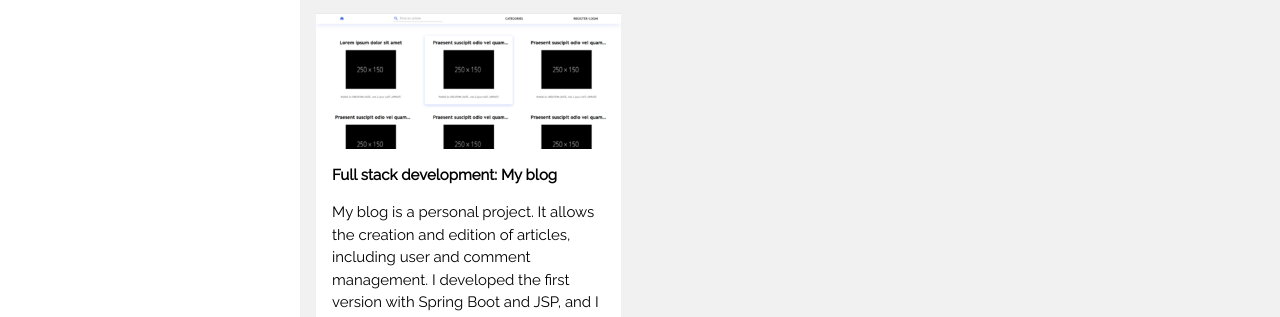
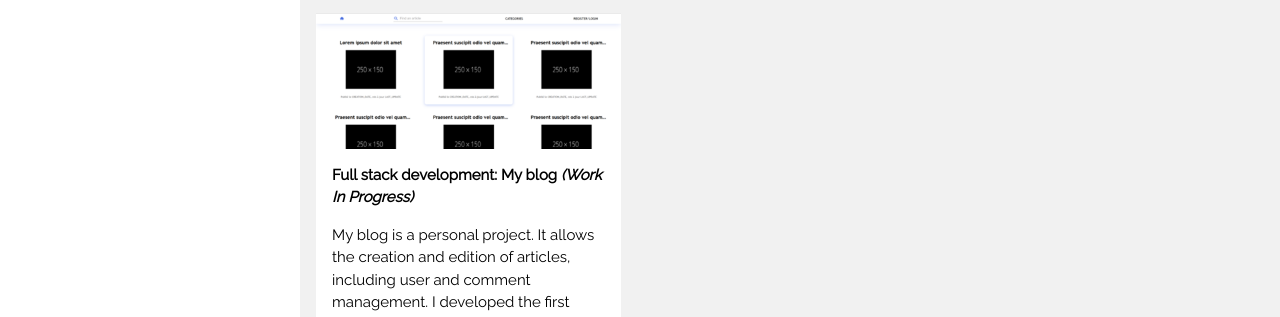
Before and after one commit to jmsr99/jmsr99.github.io, a plain HTML site: page index.html in a window 1280 px wide. Shown: the part 483-800 px from the top of the page. Drawn offline with nearby package versions, Linux system fonts and the light colour scheme.

Commit message:
my blog work in progress

```diff
--- a/index.html
+++ b/index.html
@@ -97,7 +97,7 @@ body,h1,h2,h3,h4,h5,h6 {font-family: "Raleway", sans-serif};
     <div class="w3-third w3-container w3-margin-bottom">
       <img src="blog.png" alt="Norway" style="width:100%" class="w3-hover-opacity">
       <div class="w3-container w3-white">
-        <p><b>Full stack development: My blog</b></p>
+        <p><b>Full stack development: My blog <i>(Work In Progress)</i></b></p>
         <p>My blog is a personal project. It allows the creation and edition of articles, including user and comment management.
           I developed the first version with Spring Boot and JSP,
           and I am currently working to use ReactJS for the front-end
```
